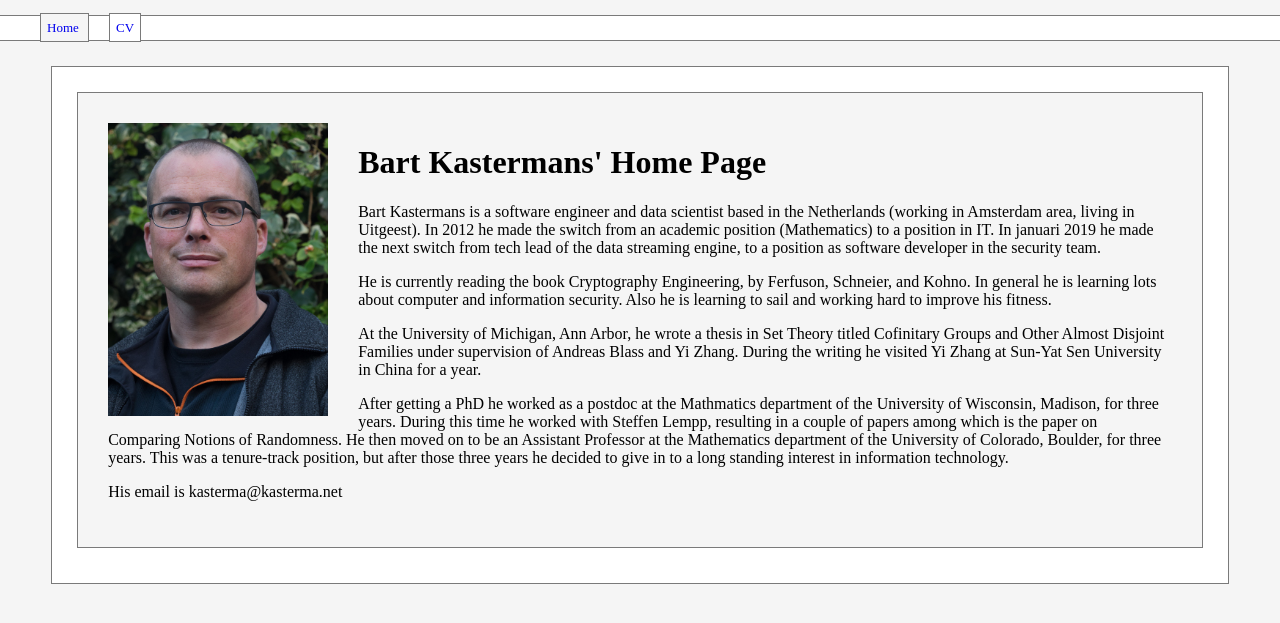
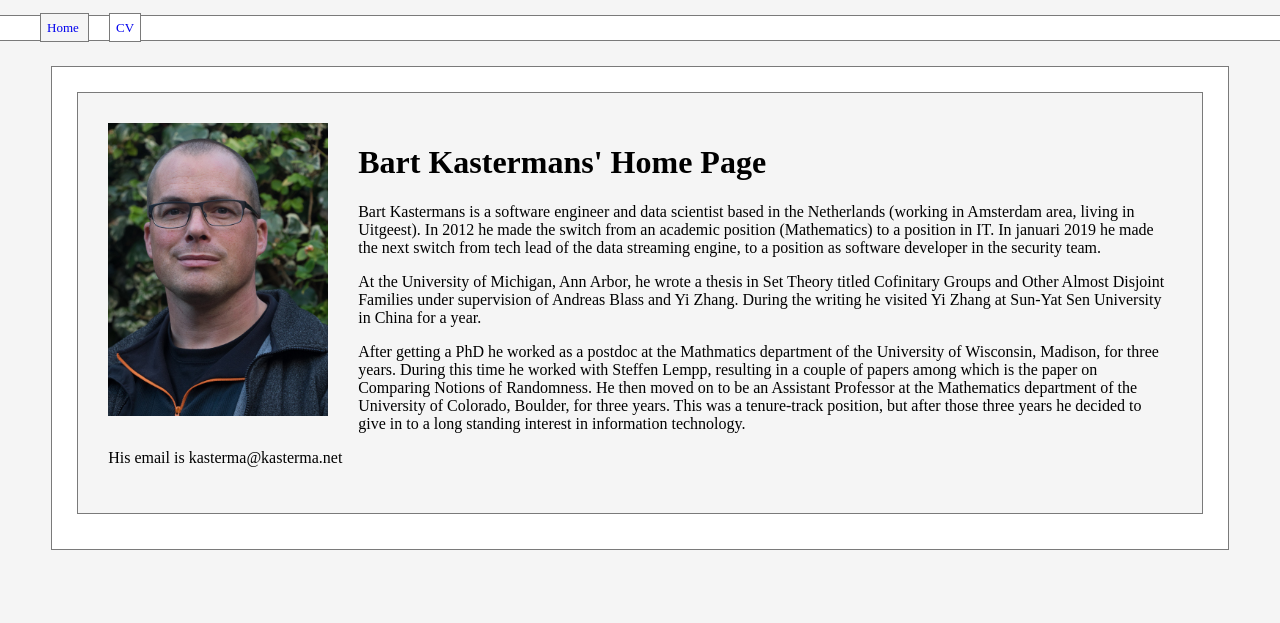
Before and after one commit to kasterma/kasterma.github.io, a Jekyll site: the page built from index.html, in a window 1280 px wide. Shown: the top 623 px of the page. Built offline with Jekyll 4.4.1, drawn with Linux system fonts in a browser that asks for light colours.

Commit message:
Remove par

```diff
--- a/index.html
+++ b/index.html
@@ -21,13 +21,6 @@ title: Bart Kastermans' Home Page
      (Mathematics) to a position in IT.  In januari 2019 he made the
      next switch from tech lead of the data streaming engine, to a
      position as software developer in the security team.
-   </p>
-
-   <p>
-     He is currently reading the book Cryptography Engineering, by
-     Ferfuson, Schneier, and Kohno.  In general he is learning lots
-     about computer and information security.  Also he is learning
-     to sail and working hard to improve his fitness.
    </p>
 
    <p>
```
